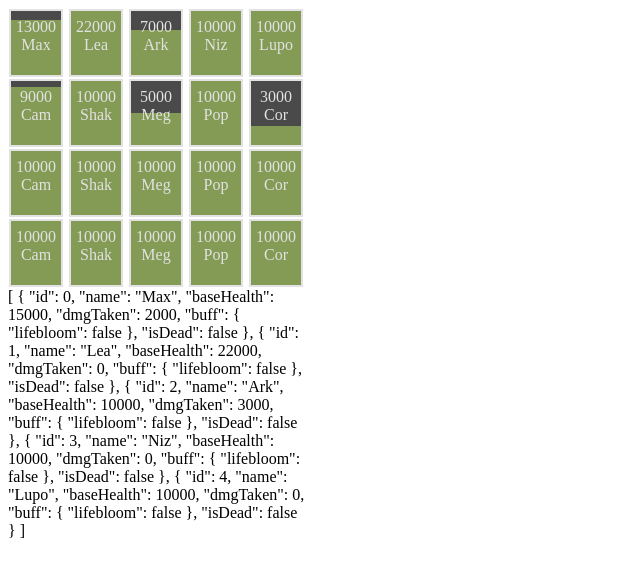
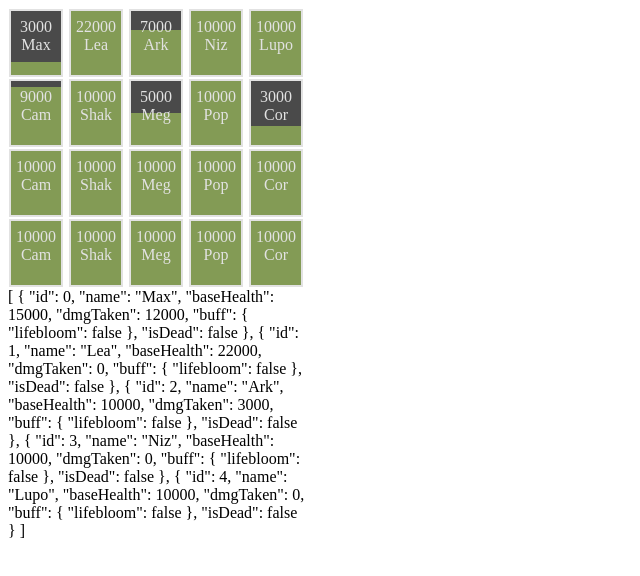
Before and after one commit to jvanhouteghem/druidhill, an Angular app: page /grid in a window 1280 px wide. Shown: the top 576 px of the page, without its empty margins (0-640 px from the left). Built offline with nearby package versions, Linux system fonts and the light colour scheme.

Commit message:
Fix lifebloom css + add simple boss pattern (todo move away)

```diff
--- a/src/app/grid/grid.component.html
+++ b/src/app/grid/grid.component.html
@@ -21,7 +21,7 @@
 
 
     <div class="col-xs-15" *ngFor="let n of _getRaid()" oncontextmenu="return false;">
-        <div class="box" [ngClass]="{'box-border-red': n.buff.lifebloom}" (click)="clickOnPlayer($event, n.getId())" [ngStyle]="{'background':getCSSGradient(n.getId())}" ng-mousedown="clickOnPlayer($event, n.getId())">
+        <div class="box" [ngClass]="{'box-border-red': n.buff.lifebloom}" (contextmenu)="rightClickOnPlayer($event, n.getId())" (click)="leftClickOnPlayer($event, n.getId())" [ngStyle]="{'background':getCSSGradient(n.getId())}" ng-mousedown="clickOnPlayer($event, n.getId())">
             <div class="box-top">
                 <div class="box-square-left">&#8203;</div>
                 <div class="box-square-center">&#8203;</div>
--- a/src/app/grid/grid.component.ts
+++ b/src/app/grid/grid.component.ts
@@ -3,6 +3,8 @@ import {RaidProviderService} from './services/raid-provider.service';
 import {RaidDmgService} from './services/raid-dmg.service';
 import {Player} from './models/player';
 import { Directive, ElementRef, HostListener, Input } from '@angular/core';
+import {Observable} from 'rxjs/Rx';
+import {Subscription} from "rxjs";
 
 @Component({
   selector: 'app-grid',
@@ -21,6 +23,22 @@ export class GridComponent implements OnInit {
 
   ngOnInit () {
     this.raidProviderService.generateRaid();//.then(()=>this.t=setInterval(this.doDmg,1000));
+    this.loadBossPattern();
+  }
+
+  loadBossPattern(){
+    // Interval
+    let subscription: Subscription;
+    let timer = Observable.timer(1000,1000);
+    let count = 0;
+    subscription = timer.subscribe(t=> {
+        count++;
+        let player = this.raidDmgService._getRaid()[0];
+        this._changePlayerHealth(player, 2000); // Ne pas appeller directement le service
+        if (count >= 5){
+          subscription.unsubscribe();
+        }
+    });
   }
 
   _getRaid(){
@@ -55,31 +73,23 @@ export class GridComponent implements OnInit {
     }
   }*/
 
-  clickOnPlayer(evt, playerId){
+  leftClickOnPlayer(evt, playerId){
     let player = this.raidDmgService._getRaid()[playerId];
     if (evt.altKey == true){
-      console.log("call lifebloom");
+      console.log("left + alt");
       this.raidDmgService.lifebloom(playerId);
     }
     else if (evt.ctrlKey == true){
       this.raidDmgService.changePlayerHealthOnTime(player, 1000);
-      console.log("call debuf");
+      console.log("left + ctrl");
     }
     else {
-      console.log("call instantHeal");
       this._changePlayerHealth(player,-1000);
     }
   }
 
-  /*doDmg(){
-    console.log(this.raid);
-    this.raid[0].setDmgTaken(14000);
-  }*/
-
-  /*test(evt, playerId){
-    console.log(evt);
-    let player = this.raidDmgService._getRaid()[playerId];
-    this._changePlayerHealth(player,-1000);
-  }*/
+  rightClickOnPlayer(evt, playerId){
+    this.raidDmgService.lifebloom(playerId);
+  }
 
 }
--- a/src/app/grid/services/raid-dmg.service.ts
+++ b/src/app/grid/services/raid-dmg.service.ts
@@ -1,6 +1,5 @@
 import { Injectable } from '@angular/core';
 import {RaidProviderService} from './raid-provider.service';
-
 import {Observable} from 'rxjs/Rx';
 import {Subscription} from "rxjs";
 
@@ -9,7 +8,10 @@ export class RaidDmgService {
 
 constructor (
     private raidProviderService:RaidProviderService,
-  ) { 'ngInject'; }
+  ) {
+    'ngInject';
+  }
+
 
   _getRaid(){
     return this.raidProviderService.getRaid();
@@ -54,11 +56,6 @@ constructor (
           subscription.unsubscribe();
         }
     });
-    //
-    /*this.$interval(()=> { // use $interval instead of setInterval to refresh view
-        this.changePlayerHealth(player, inputValue)
-    }, milliSecondByTick, nbTick);
-    return Promise.resolve();*/
   }
 
   // =======================
@@ -138,6 +135,17 @@ constructor (
       /*this.$timeout(()=> {
           player.buff.setLifeBloom(false);
       }, 1000*5);*/
+      // Interval
+      let subscription: Subscription;
+      let timer = Observable.timer(1000,1000);
+      let count = 0;
+      subscription = timer.subscribe(t=> {
+          count++;
+          if (count >= 5){
+            subscription.unsubscribe();
+            player.buff.setLifeBloom(false);
+          }
+      });
 
     }
   }
```
